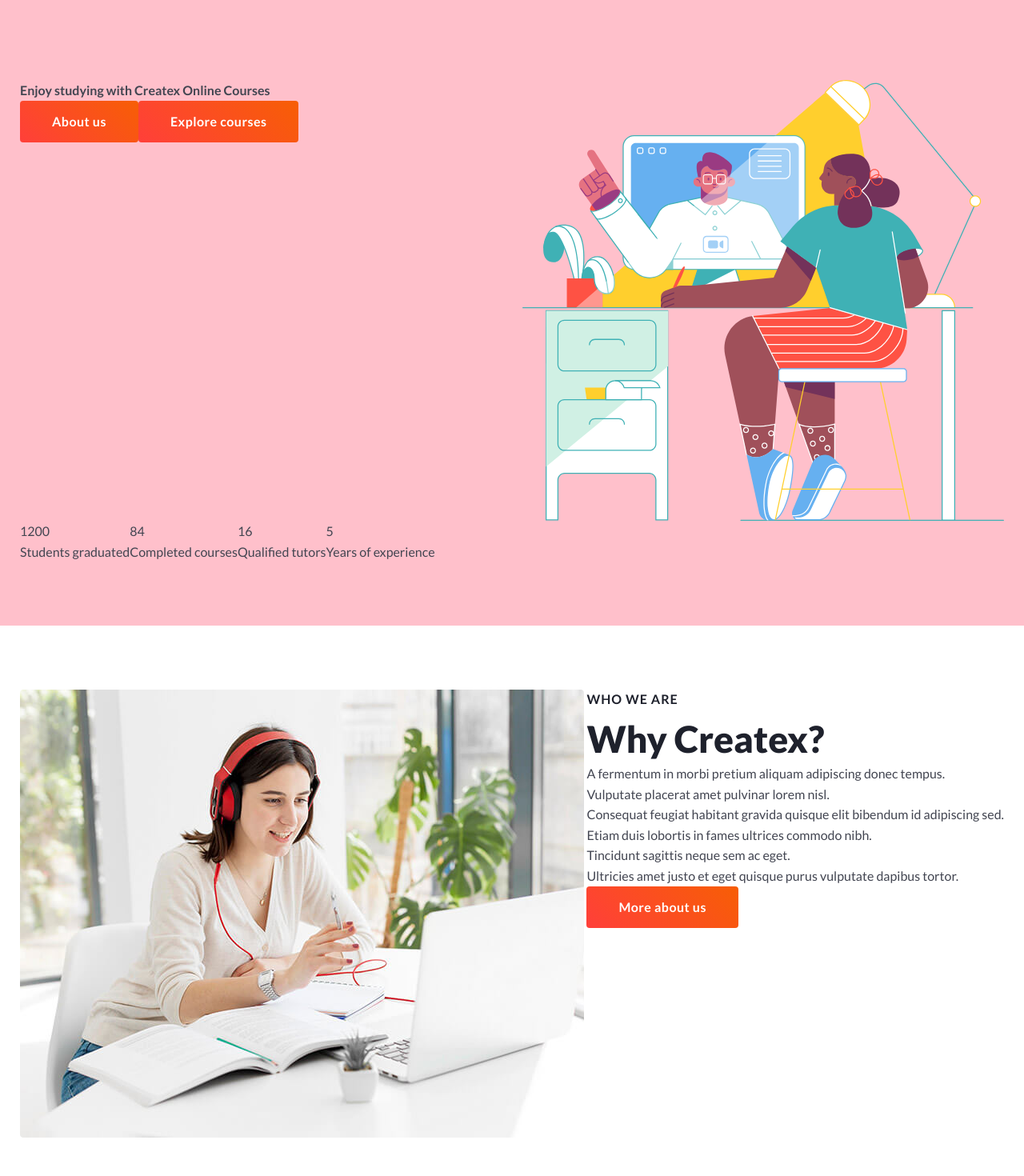
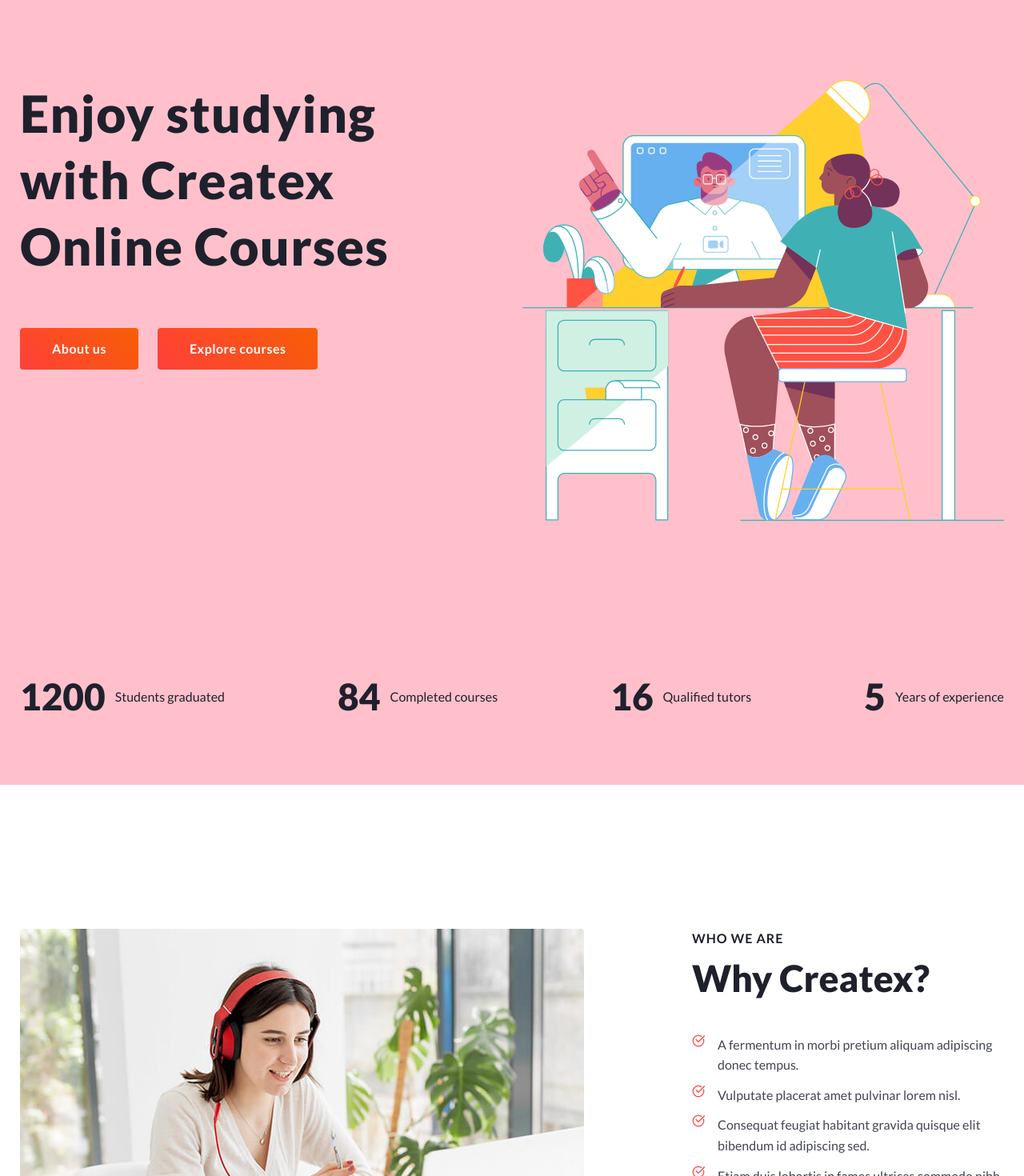
Before and after one commit to progdidi/createx, a React (Create React App) app: page /#/ in a window 1280 px wide. Shown: the part 100-1570 px from the top of the page at 80% size. Built offline with nearby package versions, Linux system fonts and the light colour scheme; a web font is replaced by a local one.

Commit message:
feat:mainpage
feat advantages section

```diff
--- a/src/pages/MainPage/MainPage.js
+++ b/src/pages/MainPage/MainPage.js
@@ -81,8 +81,8 @@
 
         <section className="featured">
             <div className="container">
-                <h6 className="section-subtitle">Who we are</h6>
-                <h2 className="section-title">Why Createx?</h2>
+                <h6 className="section-subtitle">Ready to learn?</h6>
+                <h2 className="section-title">Featured Courses</h2>
 
                 <div className="featured__items">
                     <CourseItem></CourseItem>
@@ -154,11 +154,15 @@
                 <h6 className="section-subtitle">Best tutors are all here</h6>
                 <h2 className="section-title">Meet our team</h2>
 
-                <div className="team__items">
-                    <TutorItem/>
-                    <TutorItem/>
-                    <TutorItem/>
+                <div className="team-slider">
+                    <div className="team__items">
+                        <TutorItem/>
+                        <TutorItem/>
+                        <TutorItem/>
+                    </div>
                 </div>
+
+
             </div>
         </section>
 
--- a/src/pages/MainPage/mainPage.scss
+++ b/src/pages/MainPage/mainPage.scss
@@ -5,16 +5,25 @@
     .promo__inner {
         display: flex;
         justify-content: space-between;
+        margin-bottom: 190px;
         .promo-info {
-        }
+            max-width: 500px;
             .promo-info__title {
+                font-weight: 900;
+                font-size: 64px;
+                line-height: 130%;
+                letter-spacing: 0.02em;
+                color: var(--title-text);
+                margin-bottom: 60px;
             }
             .promo-info__buttons {
+                display: flex;
+                gap: 24px;
             }
             .promo-info__btn {
             }
-        .orange-btn {
         }
+
         .promo-media {
         }
         .promo-media__img {
@@ -23,29 +32,62 @@
 
     .promo-numbers {
         display: flex;
+        justify-content: space-between;
+        align-items: center;
         .promo-numbers__item {
+            display: flex;
+            align-items: center;
+            gap: 12px;
+            &-num {
+                font-weight: 900;
+                font-size: 46px;
+                line-height: 130%;
+                text-align: center;
+                color: var(--title-text);
             }
-        .promo-numbers__item-num {
+
+            &-descr {
+                color: var(--title-text);
             }
-        .promo-numbers__item-descr {
         }
     }
 
 }
 
 .advantages {
+    padding: 180px 0;
     .advantages__inner {
         display: flex;
         justify-content: space-between;
+        align-items: flex-start;
         .advantages-media {
             .advantages-media__img {
             }
         }
 
         .advantages-info {
+            width: 390px;
+            .section-title {
+                margin-bottom: 40px;
+            }
             .advantages-list {
+                margin-bottom: 48px;
             }
             .advantages-list__item {
+                margin-bottom: 12px;
+                padding-left: 32px;
+                position: relative;
+                color: var(--gray-text);
+                &::before {
+                    position: absolute;
+                    left: 0;
+                    top: 0;
+                    content: '';
+                    width: 16px;
+                    height: 16px;
+                    background-image: url('./images/check.svg');
+                    background-repeat: no-repeat;
+                }
             }
             .advantages__button {
             }
@@ -118,13 +160,17 @@
 }
 
 .team {
+    background-color: var(--background-gray-color);
+    .section-title {
+        margin-bottom: 60px;
+    }
     &__items {
         display: flex;
     }
 }
 
 .reviews {
-    background-color: #f4f5f6;
+    background-color: var(--background-gray-color);
     padding-bottom: 100px;
     padding-top: 100px;
     &__inner {
--- a/src/styles/_vars.scss
+++ b/src/styles/_vars.scss
@@ -5,6 +5,7 @@
     --gray-text: #424551;
     --red-color:  #ff4242;
     --light-gray-color:  #787a80;
-
+    --yellow-color: #FFCF2D;
+    --background-gray-color: #f4f5f6;
     //colors
 }
--- a/src/styles/style.scss
+++ b/src/styles/style.scss
@@ -58,6 +58,7 @@
 
 
 
+
 .orange-btn {
     background: var(--orange-color);
     font-weight: 700;
```
Also changed, not shown: src/pages/MainPage/images/check.svg (added). Lines whose indentation alone changed are shown as unchanged.
